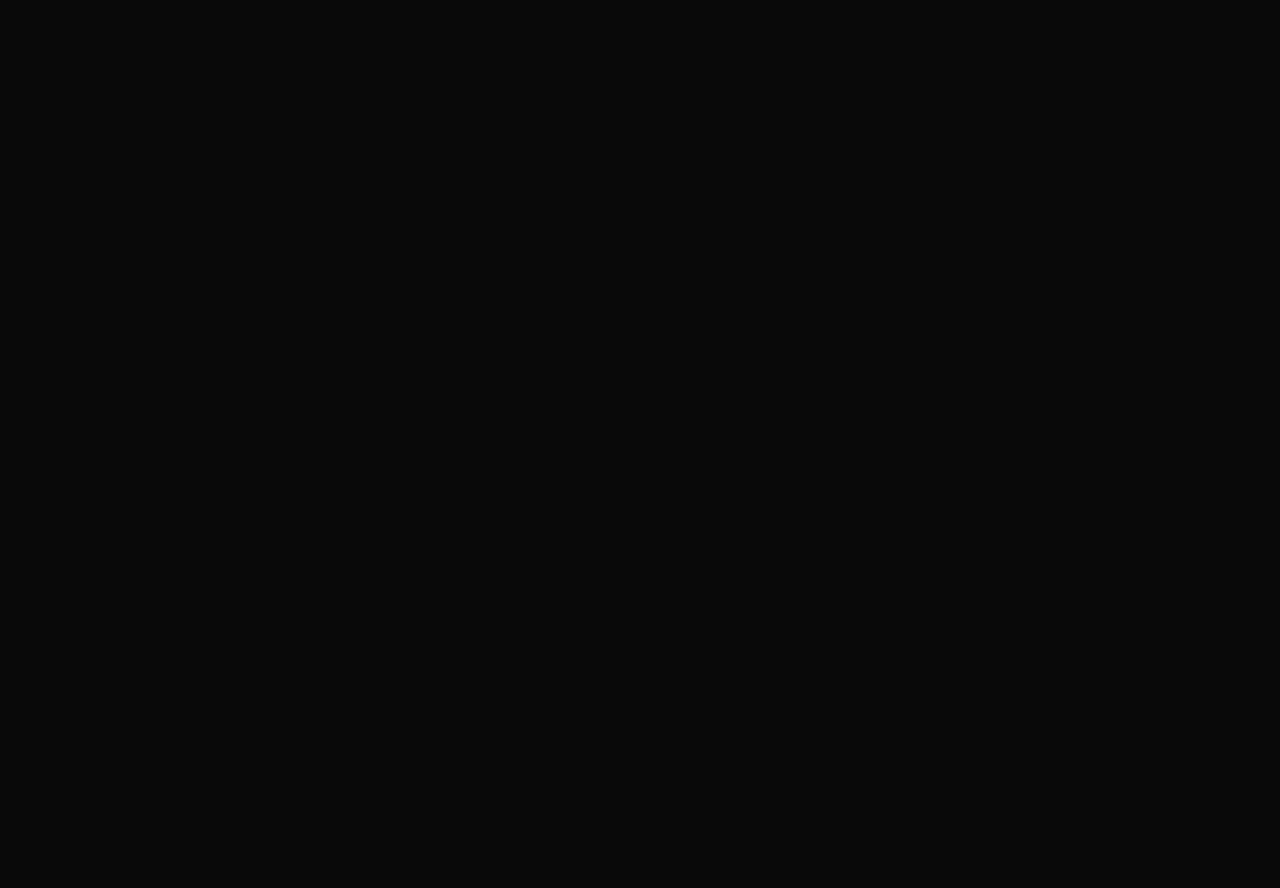
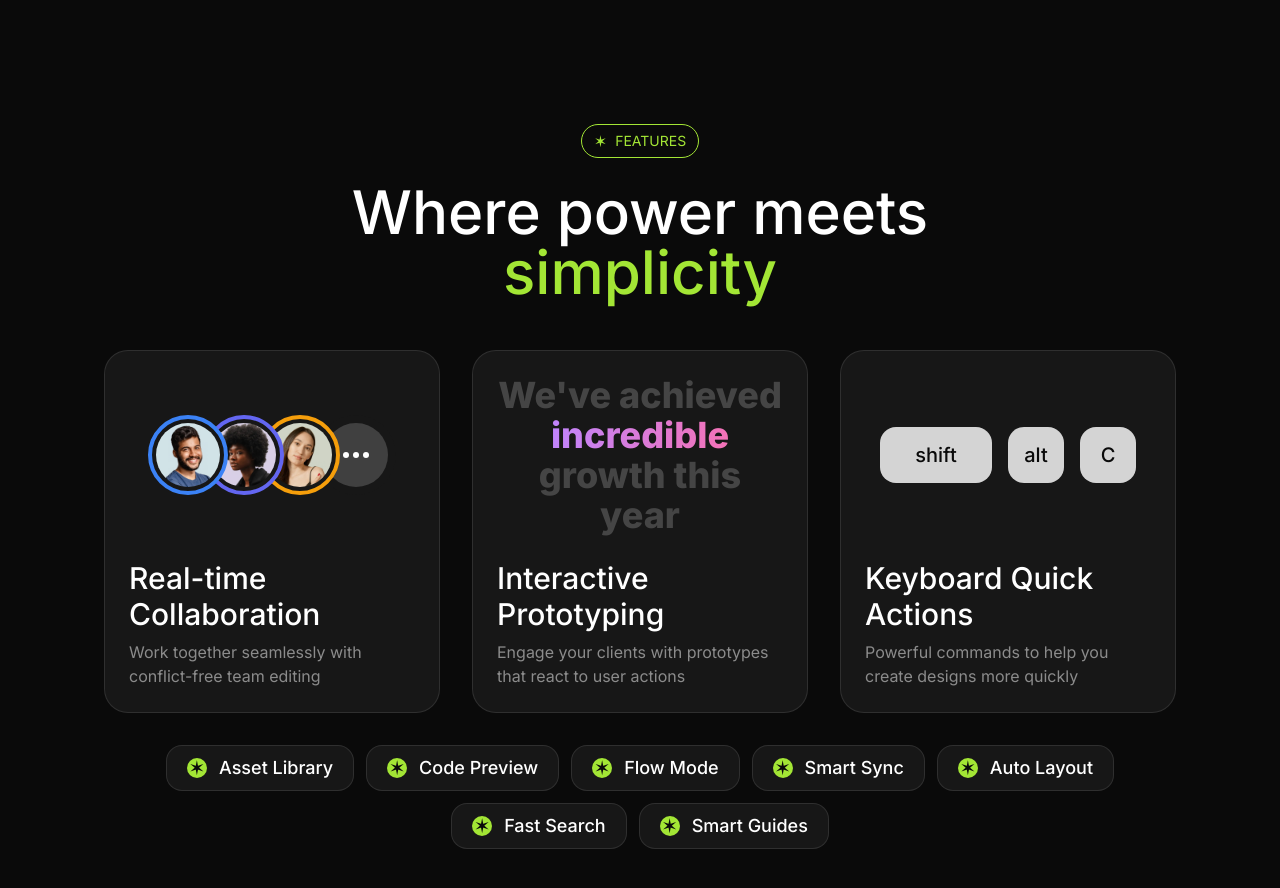
Before and after one commit to tuedolm/design-saas-landingpage, a Next.js app in the folder code/: page / in a window 1280 px wide. Shown: the part 2000-2888 px from the top of the page. Before the commit the page ends 2028 px from the top, so only its background shows below. Built offline with nearby package versions, Linux system fonts and the light colour scheme.

Commit message:
Finish Features section, added Avatar, FC and Key tsxs

```diff
--- a/code/src/app/page.tsx
+++ b/code/src/app/page.tsx
@@ -2,6 +2,7 @@
 import Hero from "@/sections/Hero";
 import LogoTicker from "@/sections/LogoTicker";
 import Introduction from "@/sections/Introduction";
+import Features from "@/sections/Features";
 
 export default function Home() {
     return (
@@ -10,6 +11,7 @@
             <Hero/>
             <LogoTicker/>
             <Introduction/>
+            <Features/>
         </>
     )
 
--- /dev/null
+++ b/code/src/components/Avatar.tsx
@@ -0,0 +1,11 @@
+import { HTMLAttributes } from "react";
+import { twMerge } from "tailwind-merge";
+
+export default function Avatar(props: HTMLAttributes<HTMLDivElement>) {
+    const { className, children, ...otherProps } = props;
+    return (
+        <div className={twMerge("size-20 rounded-full overflow-hidden border-4 border-blue-500 p-1 bg-neutral-900", className)} {...otherProps}>
+            {children}
+        </div>
+    );
+}
--- /dev/null
+++ b/code/src/components/FeatureCard.tsx
@@ -0,0 +1,24 @@
+import { twMerge } from "tailwind-merge";
+
+export default function FeatureCard(props: {
+    title: string;
+    description: string;
+    children?: React.ReactNode;
+    className?: string;
+}) {
+    const { title, description, children, className } = props;
+    return (
+        <div
+            className={twMerge(
+                "bg-neutral-900 border border-white/10 p-6 rounded-3xl",
+                className
+            )}
+        >
+            <div className="aspect-video ">{children}</div>
+            <div>
+                <h3 className="text-3xl font-medium mt-6">{title}</h3>
+                <p className="text-white/50 mt-2">{description}</p>
+            </div>
+        </div>
+    );
+}
--- /dev/null
+++ b/code/src/components/Key.tsx
@@ -0,0 +1,11 @@
+import { HTMLAttributes } from "react";
+import { twMerge } from "tailwind-merge";
+
+export default function Key(props: HTMLAttributes<HTMLDivElement>) {
+    const { className, children, ...otherProps } = props;
+    return(
+        <div className={twMerge("size-14 bg-neutral-300 inline-flex items-center justify-center rounded-2xl text-xl text-neutral-950 font-medium", className)} {...otherProps}>
+            {children}
+        </div>
+    );
+}
--- a/code/src/sections/Features.tsx
+++ b/code/src/sections/Features.tsx
@@ -1,3 +1,12 @@
+import Image from "next/image";
+import Tag from "@/components/Tag";
+import FeatureCard from "@/components/FeatureCard";
+import avatar1 from "@/assets/images/avatar-ashwin-santiago.jpg";
+import avatar2 from "@/assets/images/avatar-lula-meyers.jpg";
+import avatar3 from "@/assets/images/avatar-florence-shaw.jpg";
+import Avatar from "@/components/Avatar";
+import Key from "@/components/Key";
+
 const features = [
     "Asset Library",
     "Code Preview",
@@ -9,5 +18,94 @@
 ];
 
 export default function Features() {
-    return <div>Features</div>;
+    return (
+        <section className="py-24">
+            <div className="container">
+                <div className="flex justify-center">
+                    <Tag>Features</Tag>
+                </div>
+                <h2 className="text-6xl font-medium text-center mt-6 max-w-2xl mx-auto">
+                    Where power meets{" "}
+                    <span className="text-lime-400">simplicity</span>
+                </h2>
+                <div className="mt-12 grid grid-cols-1 md:grid-cols-4 lg:grid-cols-3 gap-8">
+                    <FeatureCard
+                        title="Real-time Collaboration"
+                        description="Work together seamlessly with conflict-free team editing"
+                        className="md:col-span-2 lg:col-span-1"
+                    >
+                        <div className="aspect-video flex items-center justify-center">
+                            <Avatar className="z-40">
+                                <Image
+                                    src={avatar1}
+                                    alt="Avatar1"
+                                    className="rounded-full"
+                                />
+                            </Avatar>
+                            <Avatar className="-ml-6 border-indigo-500 z-30">
+                                <Image
+                                    src={avatar2}
+                                    alt="Avatar2"
+                                    className="rounded-full"
+                                />
+                            </Avatar>
+                            <Avatar className="-ml-6 border-amber-500 z-20">
+                                <Image
+                                    src={avatar3}
+                                    alt="Avatar3"
+                                    className="rounded-full"
+                                />
+                            </Avatar>
+                            <Avatar className="-ml-6 border-transparent">
+                                <div className="size-full bg-neutral-700 rounded-full inline-flex items-center justify-center gap-1">
+                                    {Array.from({ length: 3 }).map(
+                                        (_, index) => (
+                                            <span className="size-1.5 rounded-full bg-white key={index} inline-flex"></span>
+                                        )
+                                    )}
+                                </div>
+                            </Avatar>
+                        </div>
+                    </FeatureCard>
+
+                    <FeatureCard
+                        title="Interactive Prototyping"
+                        description="Engage your clients with prototypes that react to user actions"
+                        className="md:col-span-2 lg:col-span-1"
+                    >
+                        <div className="aspect-video flex items-center justify-center">
+                            <p className="text-4xl font-extrabold text-white/20 text-center">
+                                We've achieved{" "}
+                                <span className="bg-gradient-to-r from-purple-400 to-pink-400 bg-clip-text text-transparent">
+                                    incredible
+                                </span>{" "}
+                                growth this year
+                            </p>
+                        </div>
+                    </FeatureCard>
+                    <FeatureCard
+                        title="Keyboard Quick Actions"
+                        description="Powerful commands to help you create designs more quickly"
+                        className="md:col-span-2 md:col-start-2 lg:col-span-1 lg:col-start-auto"
+                    >
+                        <div className="aspect-video flex items-center justify-center gap-4">
+                            <Key className="w-28">shift</Key>
+                            <Key>alt</Key>
+                            <Key>C</Key>
+                        </div>
+                    </FeatureCard>
+                </div>
+                <div className="mt-8 flex flex-wrap gap-3 justify-center">
+                    {features.map((feature) => (
+                        <div className="bg-neutral-900 border border-white/10 inline-flex px-3 md:px-5 py-1.5 md:py-2 rounded-2xl gap-3 items-center">
+                            <span className="bg-lime-400 text-neutral-950 size-5 rounded-full inline-flex items-center justify-center text-xl">
+                                &#10038;
+                            </span>
+                            <span className="font-medium md:text-lg">{feature}</span>
+                        </div>
+                    ))}
+                </div>
+            </div>
+        </section>
+    );
 }
```
